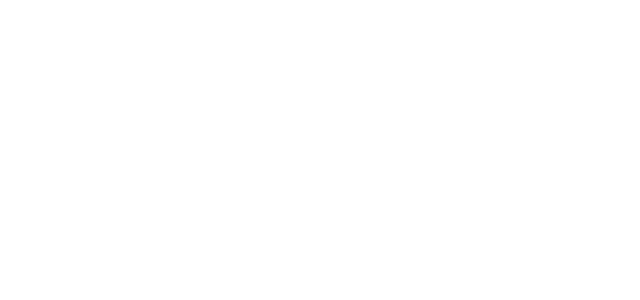
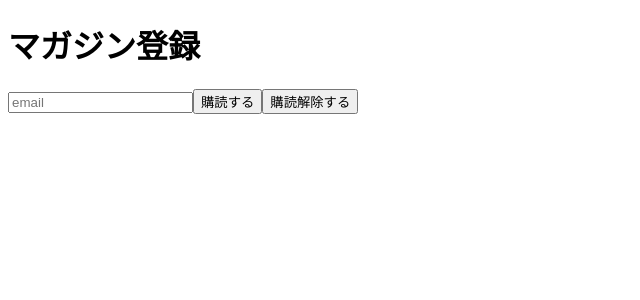
Before and after one commit to HisashiHasebe/hasebe, a Nuxt app: page /subscribe in a window 1280 px wide. Before the commit this address had no page. Shown: the top 300 px of the page, without its empty margins (0-640 px from the left). Built offline with nearby package versions, Linux system fonts and the light colour scheme.

Commit message:
fix build

```diff
--- /dev/null
+++ b/pages/subscribe/index.vue
@@ -0,0 +1,54 @@
+<template>
+  <div>
+    <form>
+    <h1>マガジン登録</h1>
+      <p v-if="resultMessage !== null">
+        {{ resultMessage }}
+      </p>
+    <input name="email" type="email" placeholder="email">
+    <button v-on:click.prevent="subscribeSubmit">購読する</button>
+    <button v-on:click.prevent="unsubscribeSubmit">購読解除する</button>
+   </form>
+  </div>
+</template>
+
+<script>
+export default {
+  data () {
+    return {
+      emailEntered: 10,
+      resultMessage: null,
+      }
+  },
+  methods: {
+    //購読するクリック時の動作
+    async subscribeSubmit() {
+      try {
+        const payload = {
+          member_id: this.emailEntered
+                }
+        // post data
+        const response = await this.$axios.$post(
+          `/rcms-api/1/magazine_subscribe/1`, payload)
+          this.resultMessage = response.messages[0]
+      } catch (error) {
+         this.resultMessage = error.response.data.errors[0].message
+      }
+    },
+    //購読解除するクリック時の動作
+    async unsubscribeSubmit() {
+      try {
+        const payload = {
+                    member_id: this.emailEntered
+                }
+        // post data
+        const response = await this.$axios.$post(
+          `/rcms-api/1/magazine_unsubscribe/1`, payload)
+          this.resultMessage = response.messages[0]
+      } catch (error) {
+         this.resultMessage = error.response.data.errors[0].message
+      }
+    },
+  }
+}
+</script>
```
